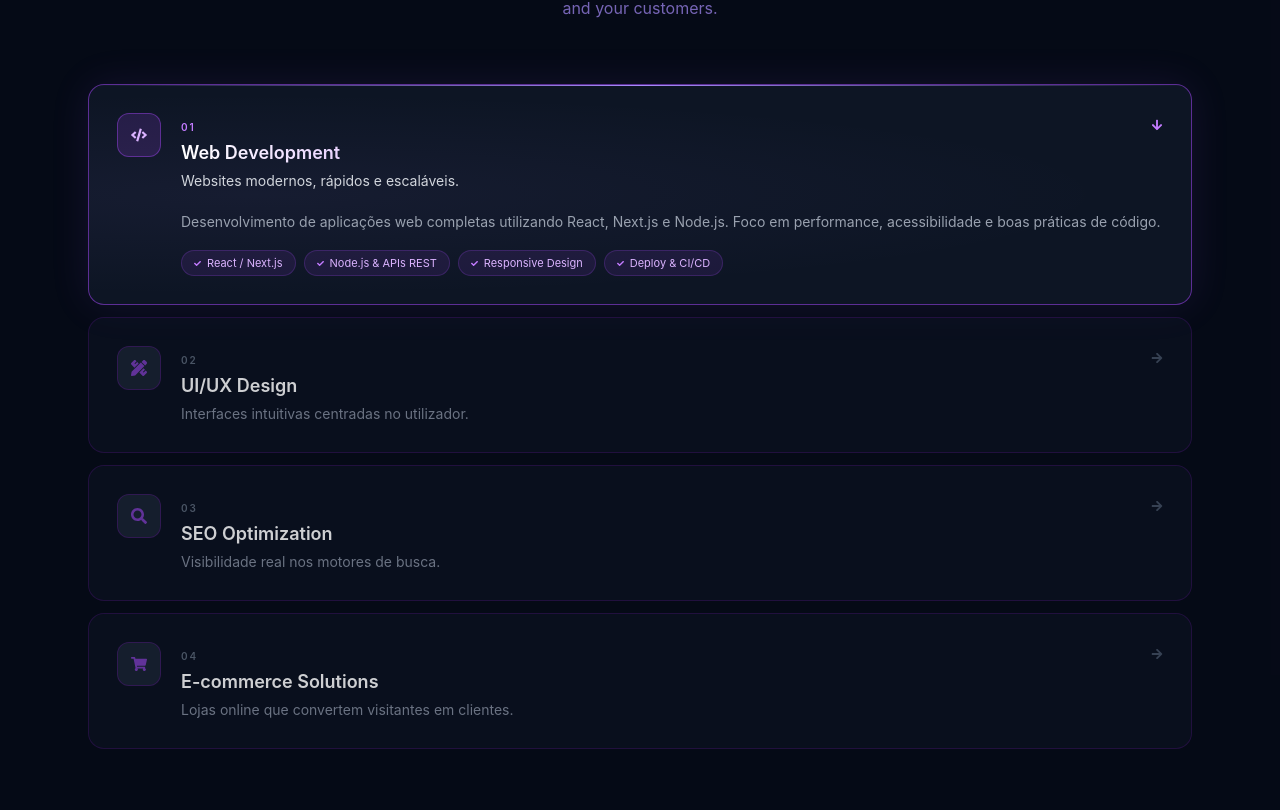
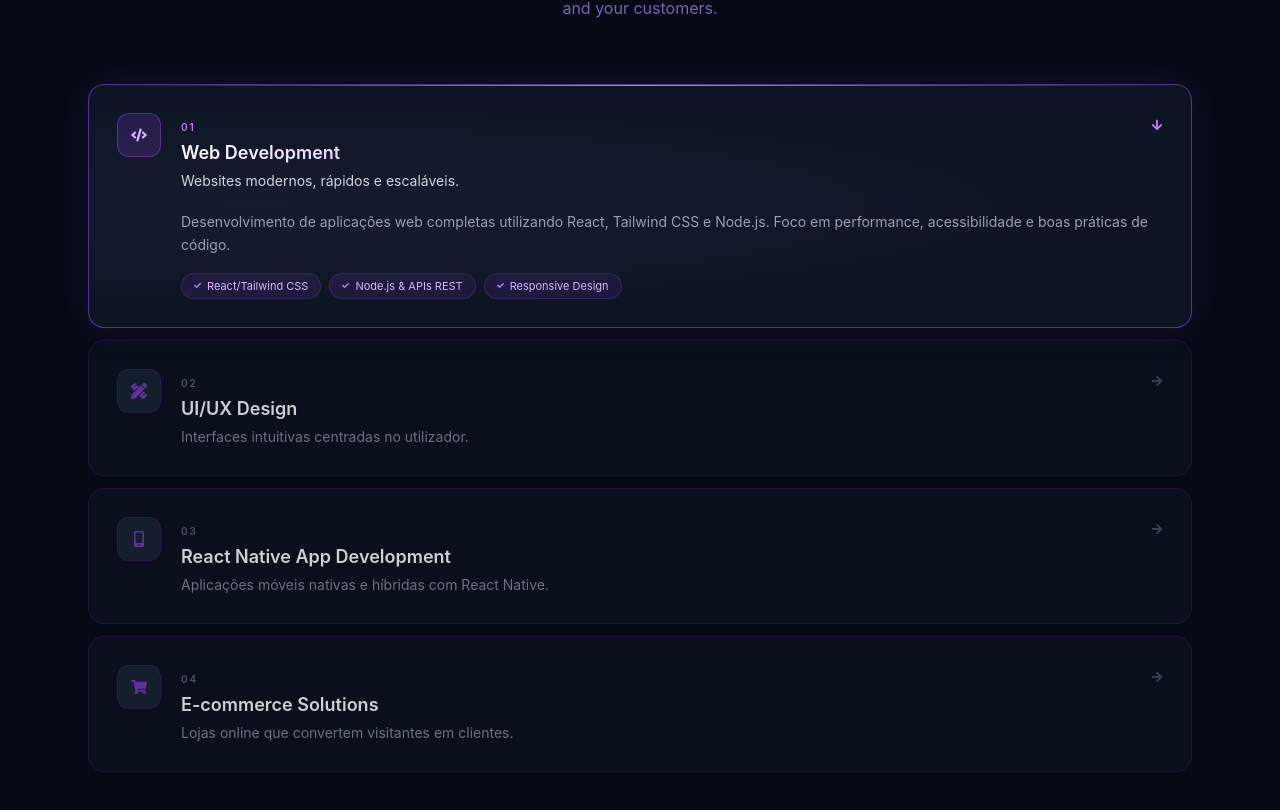
Before and after one commit to GeraldoChin/Portifolio-React-Admin, a React (Vite) app: page / in a window 1280 px wide. Shown: the part 1104-1914 px from the top of the page. Built offline with nearby package versions, Linux system fonts and the light colour scheme.

Commit message:
Mais atualizacoes

```diff
--- a/src/Components/Site/Services.jsx
+++ b/src/Components/Site/Services.jsx
@@ -1,52 +1,47 @@
 import { useState, useRef } from "react";
 import { motion, useInView, AnimatePresence } from "framer-motion";
-import {
-  FaCode,
-  FaPencilRuler,
-  FaSearch,
-  FaShoppingCart,
-  FaArrowRight,
-  FaCheck,
-} from "react-icons/fa";
+import { FaCode, FaPencilRuler, FaSearch, FaShoppingCart, FaArrowRight, FaCheck, FaMobileAlt } from "react-icons/fa";
+
 
 const services = [
   {
-    number:   "01",
-    icon:     <FaCode />,
-    title:    "Web Development",
-    short:    "Websites modernos, rápidos e escaláveis.",
-    desc:     "Desenvolvimento de aplicações web completas utilizando React, Next.js e Node.js. Foco em performance, acessibilidade e boas práticas de código.",
-    features: ["React / Next.js", "Node.js & APIs REST", "Responsive Design", "Deploy & CI/CD"],
-    accent:   "#a78bfa",
+    number: "01",
+    icon: <FaCode />,
+    title: "Web Development",
+    short: "Websites modernos, rápidos e escaláveis.",
+    desc: "Desenvolvimento de aplicações web completas utilizando React, Tailwind CSS e Node.js. Foco em performance, acessibilidade e boas práticas de código.",
+    features: ["React/Tailwind CSS", "Node.js & APIs REST", "Responsive Design"], // corrigido
+    accent: "#a78bfa",
   },
   {
-    number:   "02",
-    icon:     <FaPencilRuler />,
-    title:    "UI/UX Design",
-    short:    "Interfaces intuitivas centradas no utilizador.",
-    desc:     "Design de interfaces elegantes com foco na experiência do utilizador. Desde wireframes e protótipos até ao handoff para desenvolvimento.",
+    number: "02",
+    icon: <FaPencilRuler />,
+    title: "UI/UX Design",
+    short: "Interfaces intuitivas centradas no utilizador.",
+    desc: "Design de interfaces elegantes com foco na experiência do utilizador. Desde wireframes e protótipos até ao handoff para desenvolvimento.",
     features: ["Figma Prototyping", "Design Systems", "User Research", "Usability Testing"],
-    accent:   "#c084fc",
+    accent: "#c084fc",
   },
   {
-    number:   "03",
-    icon:     <FaSearch />,
-    title:    "SEO Optimization",
-    short:    "Visibilidade real nos motores de busca.",
-    desc:     "Auditoria técnica completa, optimização de performance e estratégia de conteúdo para melhorar o posicionamento orgânico do teu site.",
-    features: ["Auditoria Técnica", "Core Web Vitals", "Keyword Strategy", "Analytics & Reports"],
-    accent:   "#818cf8",
+    number: "03",
+    icon: <FaMobileAlt />, // ícone para mobile
+    title: "React Native App Development",
+    short: "Aplicações móveis nativas e híbridas com React Native.",
+    desc: "Desenvolvimento de apps iOS e Android utilizando React Native, com foco em performance, UI/UX intuitiva e integração com APIs e serviços externos.",
+    features: ["React Native", "iOS & Android", "API Integration", "Responsive & Smooth UX"],
+    accent: "#34d399",
   },
   {
-    number:   "04",
-    icon:     <FaShoppingCart />,
-    title:    "E-commerce Solutions",
-    short:    "Lojas online que convertem visitantes em clientes.",
-    desc:     "Criação de lojas online com experiência de compra fluida, integração de pagamentos e gestão de inventário simplificada.",
+    number: "04",
+    icon: <FaShoppingCart />,
+    title: "E-commerce Solutions",
+    short: "Lojas online que convertem visitantes em clientes.",
+    desc: "Criação de lojas online com experiência de compra fluida, integração de pagamentos e gestão de inventário simplificada.",
     features: ["Shopify / WooCommerce", "Payment Gateways", "Product Management", "Conversion Optimisation"],
-    accent:   "#e879f9",
+    accent: "#e879f9",
   },
 ];
+
 
 function ServiceCard({ service, index, isActive, onClick }) {
   const ref    = useRef(null);
```
